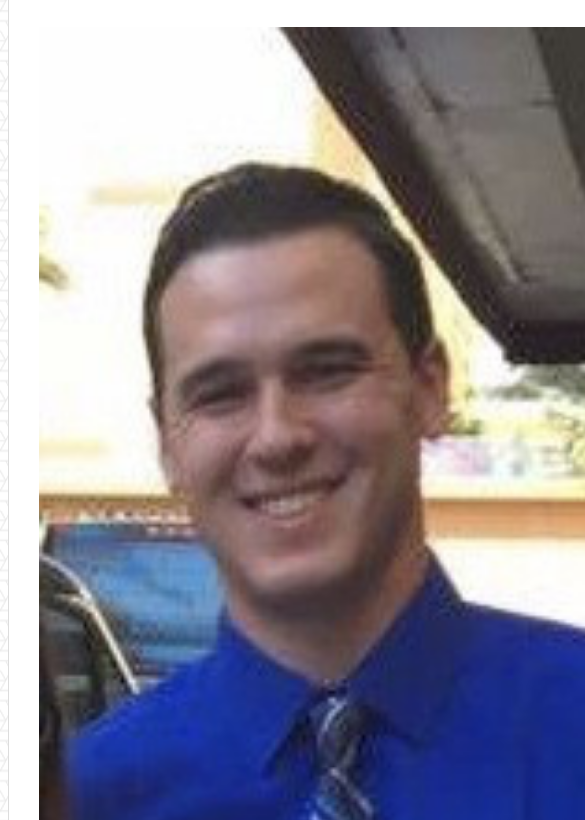
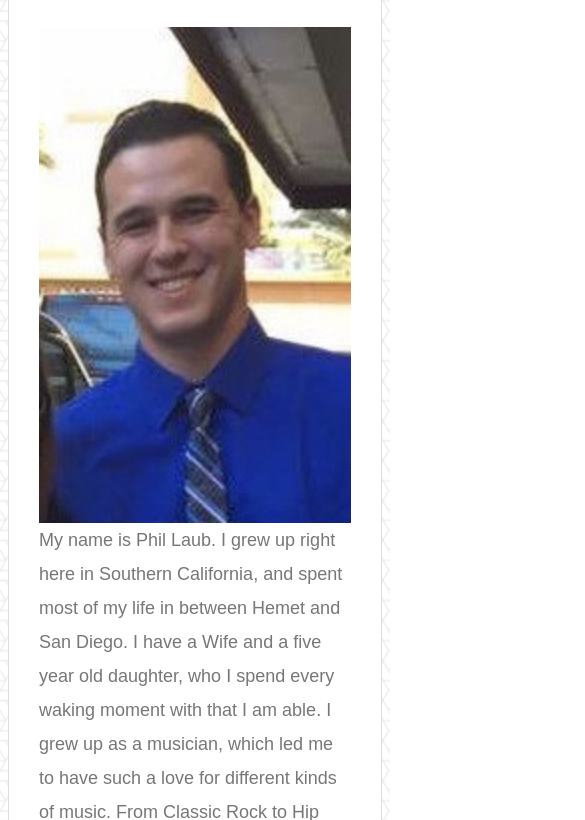
Before and after one commit to PhillipLaub/Portfolio, a plain HTML site: page index.html in a window 390 px wide. Shown: the part 289-1109 px from the top of the page, 585 px wide, since content can reach past the window. Drawn offline with Linux system fonts and the light colour scheme.

Commit message:
mobile testing again

```diff
--- a/assets/css/style.css
+++ b/assets/css/style.css
@@ -226,7 +226,7 @@ input[type=submit] {
   }
 
   .mainsection {
-    width:980px;
+    width:100%;
   }
 }
 
@@ -238,7 +238,7 @@ input[type=submit] {
 
 .main-section {
   padding-top:0;
-  width: 768px;
+  width: 100%;
 }
 }
 
@@ -271,6 +271,6 @@ input[type=submit] {
   }
 
   .main-section {
-    width:640px;
+    width:100%;
   }
   }
```
